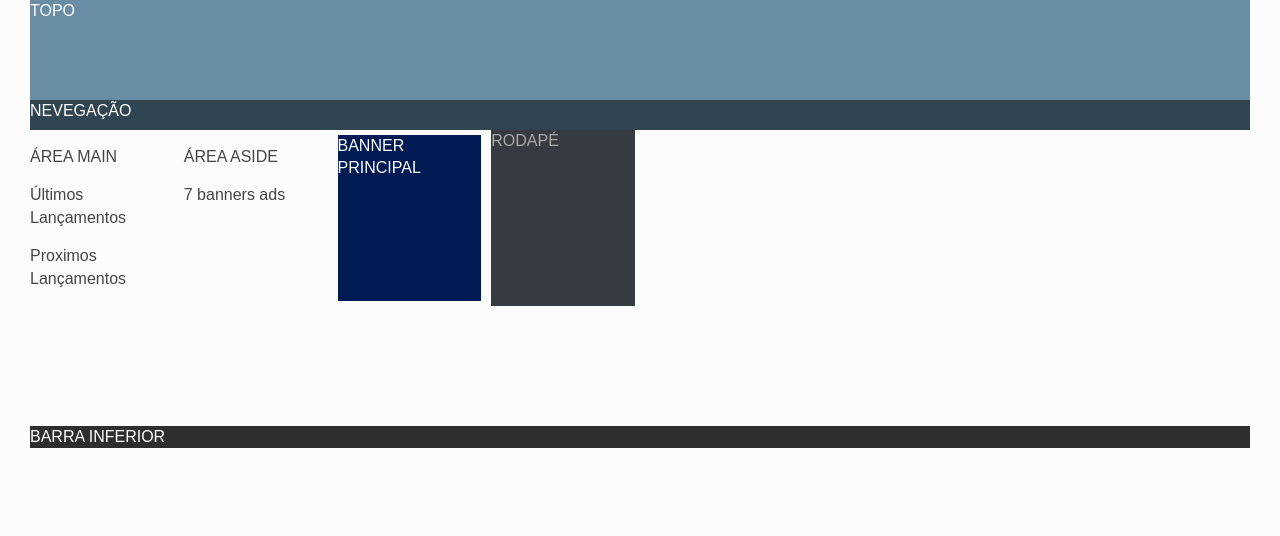
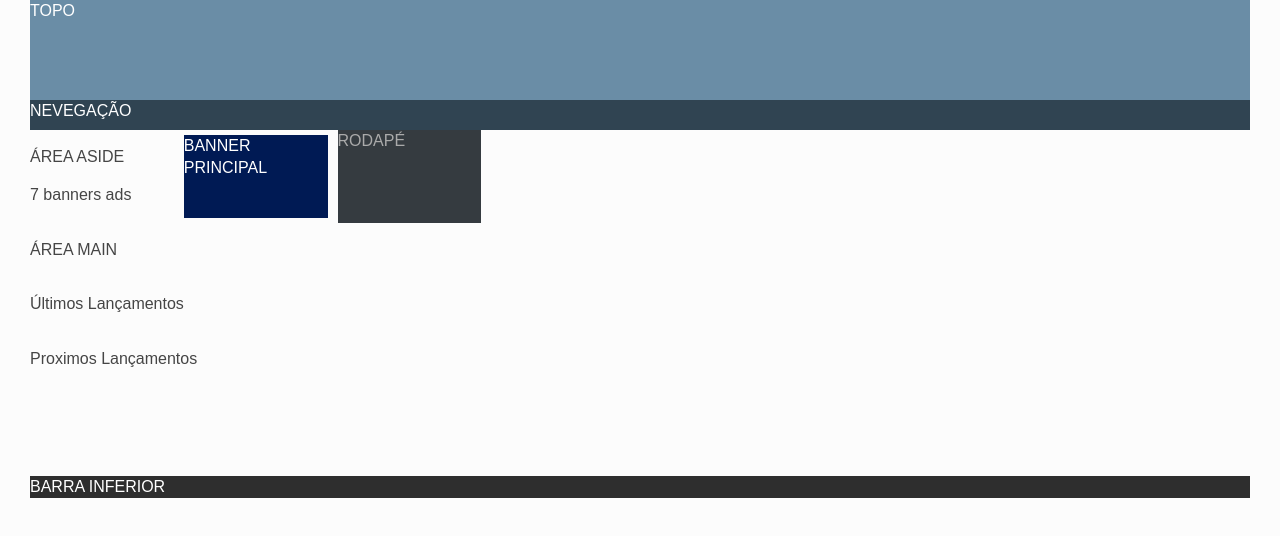
Before and after one commit to LucioCostaDev/LucioCostaDev.github.io, a plain HTML site: page ProjetoWEB/index.html in a window 1280 px wide. Drawn offline with Linux system fonts and the light colour scheme.

Commit message:
alteração

```diff
--- a/ProjetoWEB/mediaquery.css
+++ b/ProjetoWEB/mediaquery.css
@@ -12,13 +12,23 @@
     }
 
     .topo {
+        /* toda linha 1 que tem 8 col */
         grid-column: 1 / -1;
     }
 
     nav {
+        /* toda linha 1 que tem 8 col */
         grid-column: 1 / -1;
     }
+
     main {
+        /* toda linha 1 que tem 8 col */
+        grid-column: 1 / -1;
+        /* porem vai para linha 4 toda  */
+        grid-row: 4;
+        /* declaro main como grid */
+        display: grid;
+
 
     }
 }
```
